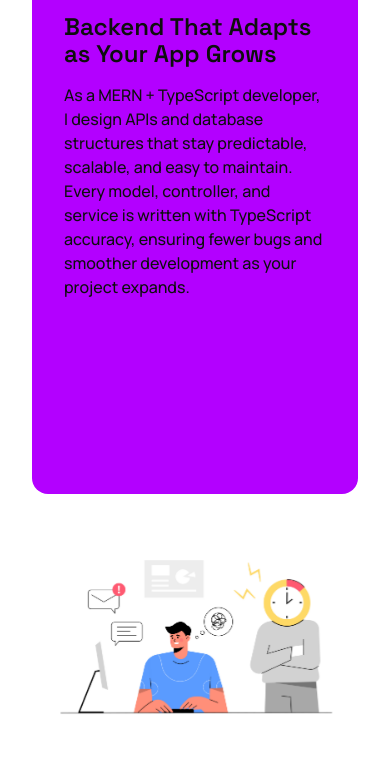
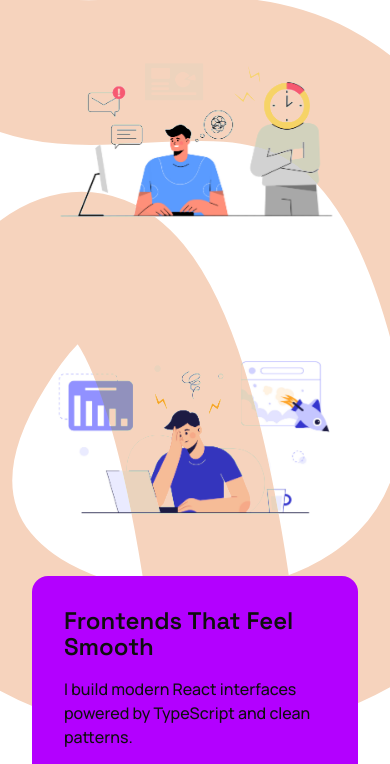
Before and after one commit to Ajith66310/portfolio, a React (Vite) app in the folder frontend/: page / in a window 390 px wide. Shown: the part 1479-2243 px from the top of the page. Built offline with nearby package versions, Linux system fonts and the light colour scheme; a web font is replaced by a local one.

Commit message:
fix: adjust SVG positioning and dimensions for improved layout and responsiveness

```diff
--- a/frontend/src/Home.tsx
+++ b/frontend/src/Home.tsx
@@ -15,13 +15,11 @@ gsap.registerPlugin(ScrollTrigger);
 
 const Home = () => {
   useEffect(() => {
-    // 1. Initialize Lenis
     const lenis = new Lenis({
       duration: 1.2,
       easing: (t) => Math.min(1, 1.001 - Math.pow(2, -10 * t)),
     });
 
-    // 2. Sync Lenis with ScrollTrigger
     lenis.on("scroll", ScrollTrigger.update);
 
     const tickerCb = (time: number) => {
@@ -30,15 +28,15 @@ const Home = () => {
     gsap.ticker.add(tickerCb);
     gsap.ticker.lagSmoothing(0);
 
-    // 3. Setup SVG Animation
+    // SVG Logic Fix
     const isMobile = window.matchMedia("(max-width: 1000px)").matches;
     const pathId = isMobile ? "stroke-path-mobile" : "stroke-path-desktop";
     const path = document.getElementById(pathId);
 
     if (path instanceof SVGPathElement) {
+      // Ensure we get the fresh length
       const pathLength = path.getTotalLength();
 
-      // Initial state
       gsap.set(path, {
         strokeDasharray: pathLength,
         strokeDashoffset: pathLength
@@ -50,19 +48,18 @@ const Home = () => {
         scrollTrigger: {
           trigger: ".spotlight",
           start: "top top",
-          end: "bottom bottom",
-          scrub: true,
-          invalidateOnRefresh: true, // Recalculates if window resizes
+          // Push end slightly further for mobile to ensure "fullness"
+          end: isMobile ? "bottom+=5% bottom" : "bottom bottom",
+          scrub: 0.5, // Added slight smoothing for mobile jitter
+          invalidateOnRefresh: true,
         },
       });
     }
 
-    // 4. Force a refresh after a small delay to ensure layout is painted
     const refreshTimeout = setTimeout(() => {
       ScrollTrigger.refresh();
     }, 500);
 
-    // 5. Cleanup
     return () => {
       gsap.ticker.remove(tickerCb);
       lenis.destroy();
@@ -71,15 +68,10 @@ const Home = () => {
     };
   }, []);
 
-  // Recalculate ScrollTrigger on full page load (important for mobile images)
   useEffect(() => {
-    const handleLoad = () => {
-      ScrollTrigger.refresh();
-    };
-
+    const handleLoad = () => ScrollTrigger.refresh();
     window.addEventListener("load", handleLoad);
     window.addEventListener("resize", handleLoad);
-
     return () => {
       window.removeEventListener("load", handleLoad);
       window.removeEventListener("resize", handleLoad);
@@ -89,9 +81,7 @@ const Home = () => {
   return (
     <>
       <ScreenWarning />
-      <a href={img.cv} download className="btn-download">
-        Download CV
-      </a>
+      <a href={img.cv} download className="btn-download">Download CV</a>
 
       <button
         className="btn-scroll-top animate-bounce"
@@ -102,106 +92,61 @@ const Home = () => {
 
       <section className="hero">
         <TextAnimation animateOnScroll>
-          <h1>
-            Hi, I'm Ajith K V — I build digital products that feel effortless,
-            look modern, and scale without drama.
-          </h1>
+          <h1>Hi, I'm Ajith K V — I build digital products that feel effortless, look modern, and scale without drama.</h1>
         </TextAnimation>
       </section>
 
       <section className="spotlight">
         <div className="rows">
           <div className="img">
-            <img src={img.img1} alt="Database concept visual" />
+            <img src={img.img1} alt="Database" />
           </div>
         </div>
 
         <div className="rows">
           <div className="col">
             <div className="card">
-              <h2>Backend That Adapts as Your App Grows</h2>
-              <p>
-                As a MERN + TypeScript developer, I design APIs and database
-                structures that stay predictable, scalable, and easy to maintain.
-                Every model, controller, and service is written with TypeScript accuracy,
-                ensuring fewer bugs and smoother development as your project expands.
-              </p>
+              <h2>Backend That Adapts</h2>
+              <p>As a MERN + TypeScript developer, I design APIs and database structures that stay predictable.</p>
             </div>
           </div>
           <div className="col">
-            <div className="img">
-              <img src={img.img3} alt="Backend API illustration" />
-            </div>
+            <div className="img"><img src={img.img3} alt="API" /></div>
           </div>
         </div>
 
         <div className="rows">
           <div className="col">
-            <div className="img">
-              <img src={img.img2} alt="Frontend UI concept" />
-            </div>
+            <div className="img"><img src={img.img2} alt="Frontend" /></div>
           </div>
           <div className="col">
             <div className="card">
-              <h2>Frontends That Feel Smooth, Fast, and Typed</h2>
-              <p>
-                I build modern React interfaces powered by TypeScript, clean component
-                patterns, and reusable UI logic. From state management to animations,
-                every interaction is crafted to feel fast, consistent, and reliable —
-                giving users an experience that feels naturally intuitive.
-              </p>
+              <h2>Frontends That Feel Smooth</h2>
+              <p>I build modern React interfaces powered by TypeScript and clean patterns.</p>
             </div>
           </div>
         </div>
 
         <div className="rows">
           <div className="img">
-            <img src={img.img4} alt="Cloud deployment visual" />
+            <img src={img.img4} alt="Cloud" />
           </div>
         </div>
 
         <div className="svg-path">
-          {/* Desktop SVG */}
-          <svg
-            className="svg-desktop"
-            width="1554"
-            height="3791"
-            viewBox="0 0 1554 3791"
-            fill="none"
-            xmlns="http://www.w3.org/2000/svg"
-          >
-            <path
-              id="stroke-path-desktop"
-              d="M707.54 166.337C707.54 166.337 87.0399 27.3369 167.04 1051.34C247.041 2075.34 1047.04 955.337 1359.04 2059.34C1671.04 3163.34 -227.58 3009.5 308.42 2145.5C844.42 1281.5 909.04 3630.34 909.04 3630.34"
-              stroke="#F6D3BD"
-              strokeWidth="320"
-              strokeLinecap="round"
-            />
+          <svg className="svg-desktop" width="1554" height="3791" viewBox="0 0 1554 3791" fill="none">
+            <path id="stroke-path-desktop" d="M707.54 166.337C707.54 166.337 87.0399 27.3369 167.04 1051.34C247.041 2075.34 1047.04 955.337 1359.04 2059.34C1671.04 3163.34 -227.58 3009.5 308.42 2145.5C844.42 1281.5 909.04 3630.34 909.04 3630.34" stroke="#F6D3BD" strokeWidth="320" strokeLinecap="round" />
           </svg>
 
-          {/* Mobile SVG */}
-          <svg
-            className="svg-mobile"
-            width="1554" height="5040" viewBox="0 0 1554 5040" fill="none" xmlns="http://www.w3.org/2000/svg"
-          >
-            <path
-              id="stroke-path-mobile"
-              d="M707.54 166.337C707.54 166.337 87.0399 27.3369 167.04 1051.34C247.041 2075.34 1047.04 955.337 1359.04 2059.34C1671.04 3163.34 -227.58 3009.5 308.42 2145.5C844.42 1281.5 829.92 4880 829.92 4880"
-              stroke="#F6D3BD"
-              strokeWidth="320"
-              strokeLinecap="round"
-            />
+          <svg className="svg-mobile" width="1554" height="5040" viewBox="0 0 1554 5040" fill="none">
+            <path id="stroke-path-mobile" d="M707.54 166.337C707.54 166.337 87.0399 27.3369 167.04 1051.34C247.041 2075.34 1047.04 955.337 1359.04 2059.34C1671.04 3163.34 -227.58 3009.5 308.42 2145.5C844.42 1281.5 829.92 4880 829.92 4880" stroke="#F6D3BD" strokeWidth="320" strokeLinecap="round" />
           </svg>
         </div>
       </section>
 
       <section className="outro">
         <TextAnimation animateOnScroll blockColor="#F6D3BD">
-          <h1>
-            Whether you need a product built from scratch or a system engineered
-            for scale — I'm here to bring clarity, structure, and sharp execution
-            to every line of code.
-          </h1>
+          <h1>Clarity, structure, and sharp execution to every line of code.</h1>
         </TextAnimation>
       </section>
 
--- a/frontend/src/components/ScreenWarning.tsx
+++ b/frontend/src/components/ScreenWarning.tsx
@@ -22,7 +22,7 @@ const ScreenWarning = () => {
         setShowWarning(false);
         (window as any).__INTRO_BLOCKED__ = false;
         window.dispatchEvent(new Event("intro-unblocked"));
-      }, 4000);
+      }, 3000);
 
       return () => clearTimeout(timer);
     }
--- a/frontend/src/home.css
+++ b/frontend/src/home.css
@@ -120,19 +120,20 @@ img {
   gap: 1rem;
 }
 
-.spotlight .svg-path{
+.spotlight .svg-path {
   position: absolute;
-  top: 25svh;
+  top: 0; /* Changed from 25svh to 0 so start points match */
   left: 50%;
   transform: translate(-50%);
   width: 90%;
-  height: 100%;
+  height: 100%; /* Spans the full spotlight section */
   z-index: -1;
 }
 
-.spotlight .svg-path svg{
+.spotlight .svg-path svg {
   width: 100%;
-  height: auto;
+  height: 100%; /* Force SVG to fill the container height */
+  display: block;
 }
 
 /* Top-right CV button */
@@ -222,11 +223,13 @@ img {
 
   .spotlight .card{
     width: 100%;
+    height: fit-content;
   }
 
-  .spotlight .svg-path{
-    top: 15svh;
-    width: 180%;
+.spotlight .svg-path {
+    top: 0; /* Ensure start point is top */
+    width: 180%; /* Dramatic curve for mobile */
+    height: 100%;
   }
 }
 
@@ -258,25 +261,10 @@ margin: 0 auto;
 
   /* SVG visibility control */
 .svg-desktop {
-  display: block;
-}
-
-.svg-mobile {
-  display: none;
-}
-
-/* Small screens */
-@media (max-width: 1000px) {
-  .svg-desktop {
     display: none;
   }
 
   .svg-mobile {
     display: block;
+    overflow: visible; /* Prevents stroke clipping */
   }
-
-  .spotlight .svg-path {
-    top: 15svh;
-    width: 180%;
-  }
-}
```
